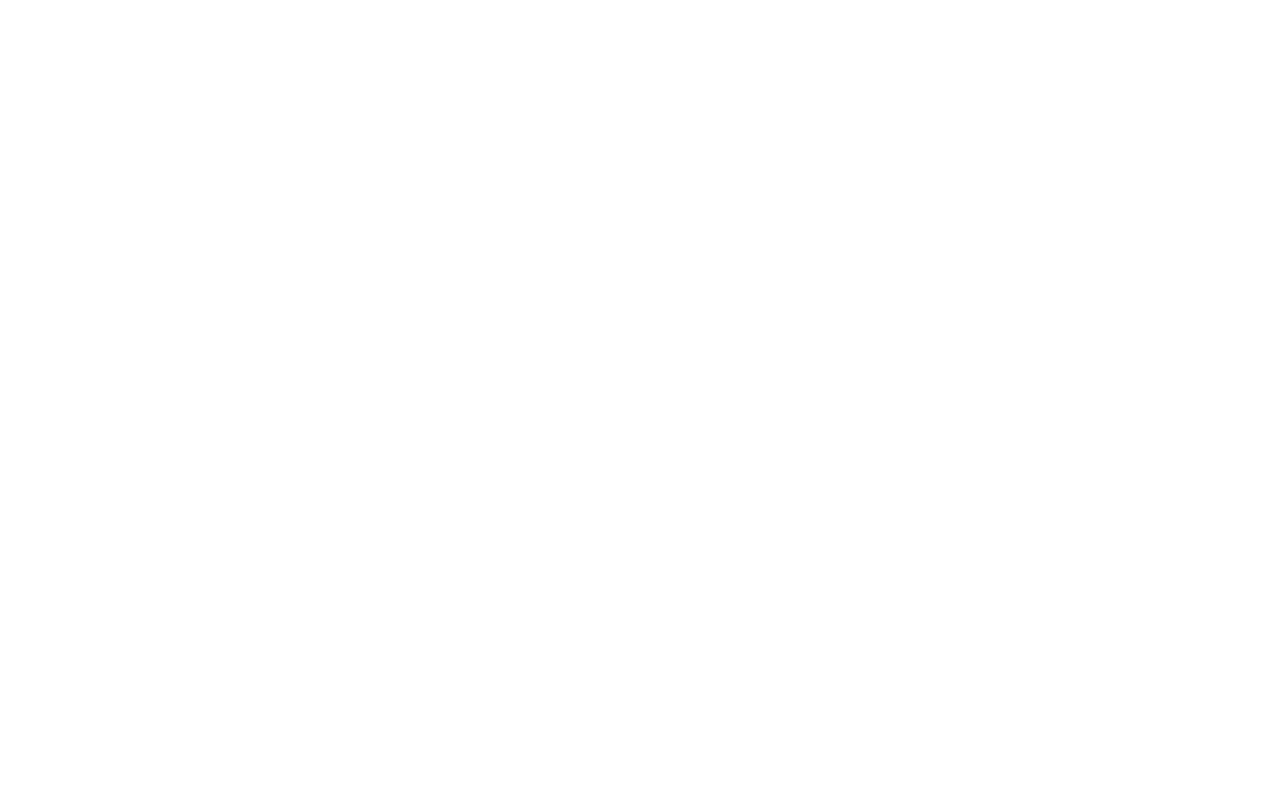
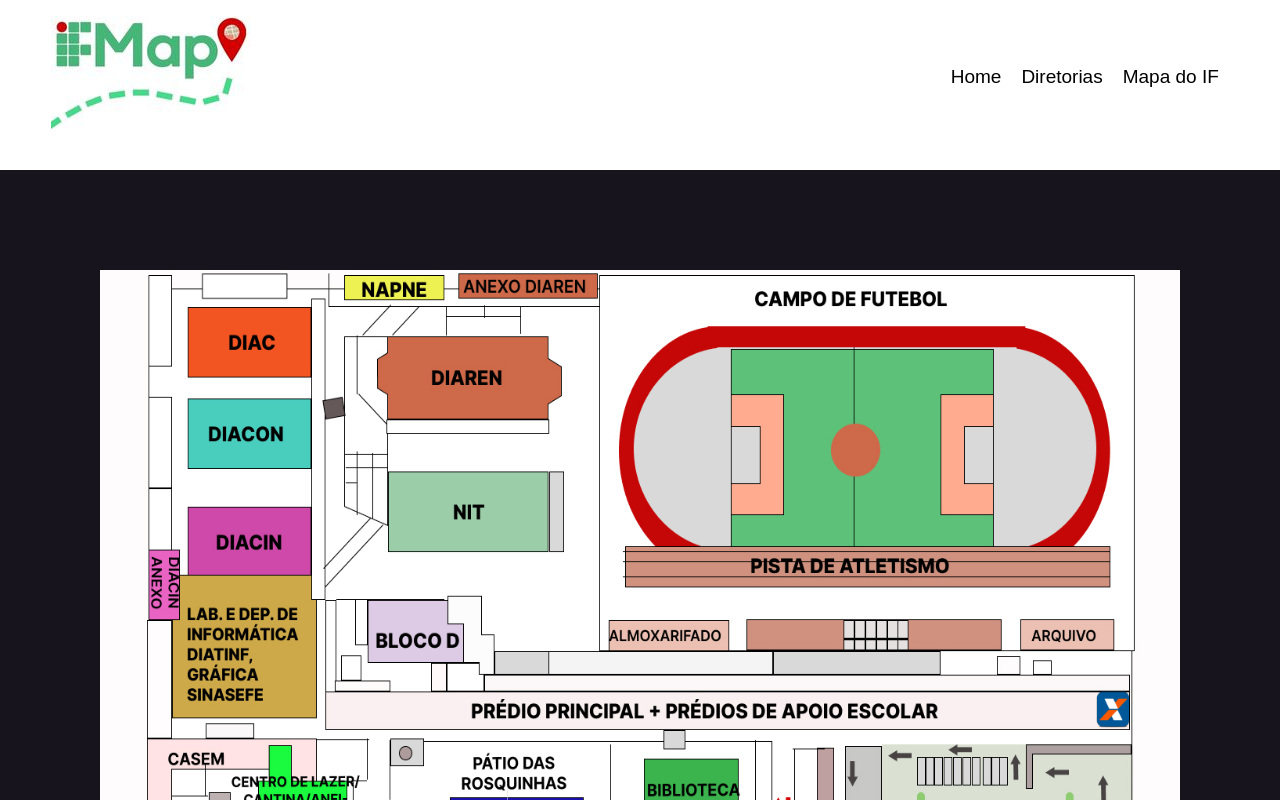
Before and after one commit to MarVin17G/if-map, a React (Create React App) app in the folder frontend/: page /mapaGeral in a window 1280 px wide. Before the commit this address had no page. Shown: the top 800 px of the page. Built offline with nearby package versions, Linux system fonts and the light colour scheme.

Commit message:
adicionando pagina de mapa geral do if

```diff
--- a/frontend/src/components/layouts/ambienteCard/AmbienteCard.js
+++ b/frontend/src/components/layouts/ambienteCard/AmbienteCard.js
@@ -2,12 +2,19 @@ import './AmbienteCard.css'
 import { Link } from 'react-router-dom'
 
 export default function AmbienteCard ({items}) {
+    const url = "";
+
     return (
         <div className="card_div_ambiente">
             <div className="card_ambiente">
                 {items?.map((item) =>
-                    <Link to="" key={item.ambienteId} className="btn">
-                        {item.nome}
+                    <Link
+                        to={`/menuAmbiente?id=${item.ambienteId}`}
+                        className="btn"
+                        activeClassName="current"
+                        key={item.ambienteId}
+                    >
+                            {item.nome}
                     </Link>
                 )}
             </div>
--- a/frontend/src/components/layouts/header/Header.js
+++ b/frontend/src/components/layouts/header/Header.js
@@ -20,10 +20,7 @@ export default function Header () {
                             <Link to='/'>Home</Link>
                         </li>
                         <li className={styles.item}>
-                            <Link to='/diretorias'>Diretoria</Link>
-                        </li>
-                        <li className={styles.item}>
-                            <Link to='/ajuda'>Ajuda</Link>
+                            <Link to='/diretorias'>Diretorias</Link>
                         </li>
                         <li className={styles.item}>
                             <Link to='/mapaGeral'>Mapa do IF</Link>
--- a/frontend/src/components/layouts/searchBar/SearchBar.css
+++ b/frontend/src/components/layouts/searchBar/SearchBar.css
@@ -40,7 +40,7 @@ form input {
     position: absolute;
 	top: 0;
 	left: 20%;
-	width: 59%;
+	width: 60%;
 	height: 70%;
 	padding: 10px 20px;
 	border-radius: 3px;
--- a/frontend/src/components/layouts/searchBar/SearchBar.js
+++ b/frontend/src/components/layouts/searchBar/SearchBar.js
@@ -1,8 +1,6 @@
 import React, { useState } from 'react'
 import './SearchBar.css'
-
 import { BsSearch } from 'react-icons/bs'
-
 import { useNavigate  } from "react-router-dom";
 
 export default function SearchBar () {
--- /dev/null
+++ b/frontend/src/components/pages/MapaDoIF/MapaDoIF.css
@@ -0,0 +1,10 @@
+.div_section_map_if {
+    height: 900px;
+    background-color: #17141d;
+    padding: 100px;
+}
+
+.div_section_map_if img{
+    height: 100%;
+    width: 100%;
+}
--- /dev/null
+++ b/frontend/src/components/pages/MapaDoIF/MapaDoIF.js
@@ -0,0 +1,18 @@
+import './MapaDoIF.css'
+import React from 'react'
+import mapaIMG from './../../img/Mapa-ifrn.jpg'
+
+import Header from '../../layouts/header/Header'
+import Footer from '../../layouts/footer/Footer'
+
+export default function MapaDoIF () {
+    return (
+        <>
+            <Header />
+            <section className='div_section_map_if'>
+                <img src={mapaIMG} alt='imagem geral do ifrn'/>
+            </section>
+            <Footer />
+        </>
+    )
+}
--- /dev/null
+++ b/frontend/src/components/pages/MenuAmbiente/MenuAmbiente.js
@@ -0,0 +1,25 @@
+import React, { useState, useEffect } from "react";
+import Api from './../../../sevices/Api';
+import { useSearchParams } from "react-router-dom";
+
+export default function MenuAmbiente () {
+    const [ searchParams ] = useSearchParams();
+    const [ ambiente, setAmbiente ] = useState();
+
+    const id = searchParams.get('id')
+
+    useEffect(() => {
+        Api
+            .get(`/ambientes/${id}`)
+            .then((res) => setAmbiente(res.data))
+            .catch((err) => {
+                console.error("Erro inesperado!" + err);
+            });
+    }, []);
+
+    return (
+       <>
+
+       </>
+    )
+}
--- a/frontend/src/index.js
+++ b/frontend/src/index.js
@@ -5,6 +5,8 @@ import App from './App';
 import Home from './components/pages/Home/Home.js';
 import Ambientes from './components/pages/Ambientes/Ambientes.js';
 import Diretorias  from './components/pages/Diretorias/Diretorias.js'
+import MapaDoIF from './components/pages/MapaDoIF/MapaDoIF';
+import MenuAmbiente from './components/pages/MenuAmbiente/MenuAmbiente';
 
 import './index.css';
 
@@ -19,6 +21,8 @@ root.render(
           <Route path='/' element={<Home />} />
           <Route path='/ambientes' element={<Ambientes />} />
           <Route path='/diretorias' element={<Diretorias />} />
+          <Route path='/mapaGeral' element={<MapaDoIF />} />
+          <Route path='/menuAmbiente' element={<MenuAmbiente/>} />
         </Route>
       </Routes>
     </BrowserRouter>
```
Also changed, not shown: frontend/src/components/img/Mapa-ifrn.jpg (added).
